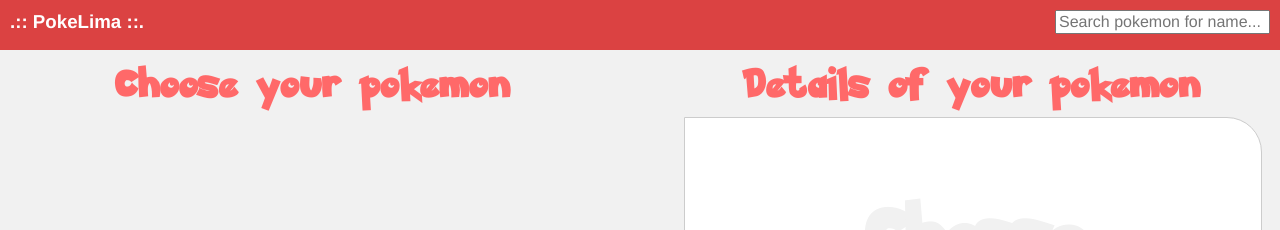
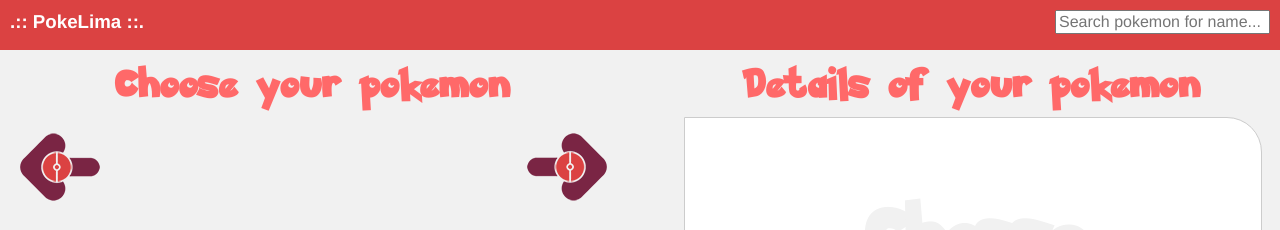
Before and after one commit to TL-Developer/PokeES6, a website built with webpack: page frontend/index.html in a window 1280 px wide. Shown: the top 230 px of the page. Built offline with nearby package versions, Linux system fonts and the light colour scheme; no server answers.

Commit message:
nova animação e criando setas para navegação de pokemons

```diff
--- a/frontend/index.html
+++ b/frontend/index.html
@@ -25,6 +25,11 @@
         <img class="pokeball-loading animated infinite" src="static/pokeball.png" alt="loading...">
       </div>
       <ul class="fx fx-just-center fx-wrap fx-just-baseline fx-box-sizing-border-box"></ul>
+
+      <div class="row arrows">
+        <img class="pull-left m-left20 arrow-left-an cursor-pointer" src="static/arrow-left.png" alt="next">
+        <img class="pull-right m-right20 arrow-right-an cursor-pointer" src="static/arrow-right.png" alt="next">
+      </div>
     </article>
 
     <!-- CONTENT POKEMON DETAIL -->
--- a/frontend/src/sass/_animations.scss
+++ b/frontend/src/sass/_animations.scss
@@ -236,3 +236,36 @@
   -webkit-animation-name: roll;
   animation-name: roll;
 }
+
+
+.arrow-right-an {
+  display: inline-block;
+  vertical-align: middle;
+  -webkit-transform: perspective(1px) translateZ(0);
+  transform: perspective(1px) translateZ(0);
+  box-shadow: 0 0 1px rgba(0, 0, 0, 0);
+  -webkit-transition-duration: 0.3s;
+  transition-duration: 0.3s;
+  -webkit-transition-property: transform;
+  transition-property: transform;
+}
+.arrow-right-an:hover, .arrow-right-an:focus, .arrow-right-an:active {
+  -webkit-transform: translateX(8px);
+  transform: translateX(8px);
+}
+
+.arrow-left-an {
+  display: inline-block;
+  vertical-align: middle;
+  -webkit-transform: perspective(1px) translateZ(0);
+  transform: perspective(1px) translateZ(0);
+  box-shadow: 0 0 1px rgba(0, 0, 0, 0);
+  -webkit-transition-duration: 0.3s;
+  transition-duration: 0.3s;
+  -webkit-transition-property: transform;
+  transition-property: transform;
+}
+.arrow-left-an:hover, .arrow-left-an:focus, .arrow-left-an:active {
+  -webkit-transform: translateX(-8px);
+  transform: translateX(-8px);
+}
--- a/frontend/src/sass/_layout.scss
+++ b/frontend/src/sass/_layout.scss
@@ -22,6 +22,11 @@
 .m-left10 {
   margin-left: 10px;
 }
+
+.m-left20 {
+  margin-left: 20px;
+}
+
 
 .m-right10 {
   margin-right: 10px;
```
Also changed, not shown: frontend/static/arrow-left.png (added), frontend/static/arrow-right.png (added), 1 other file.
